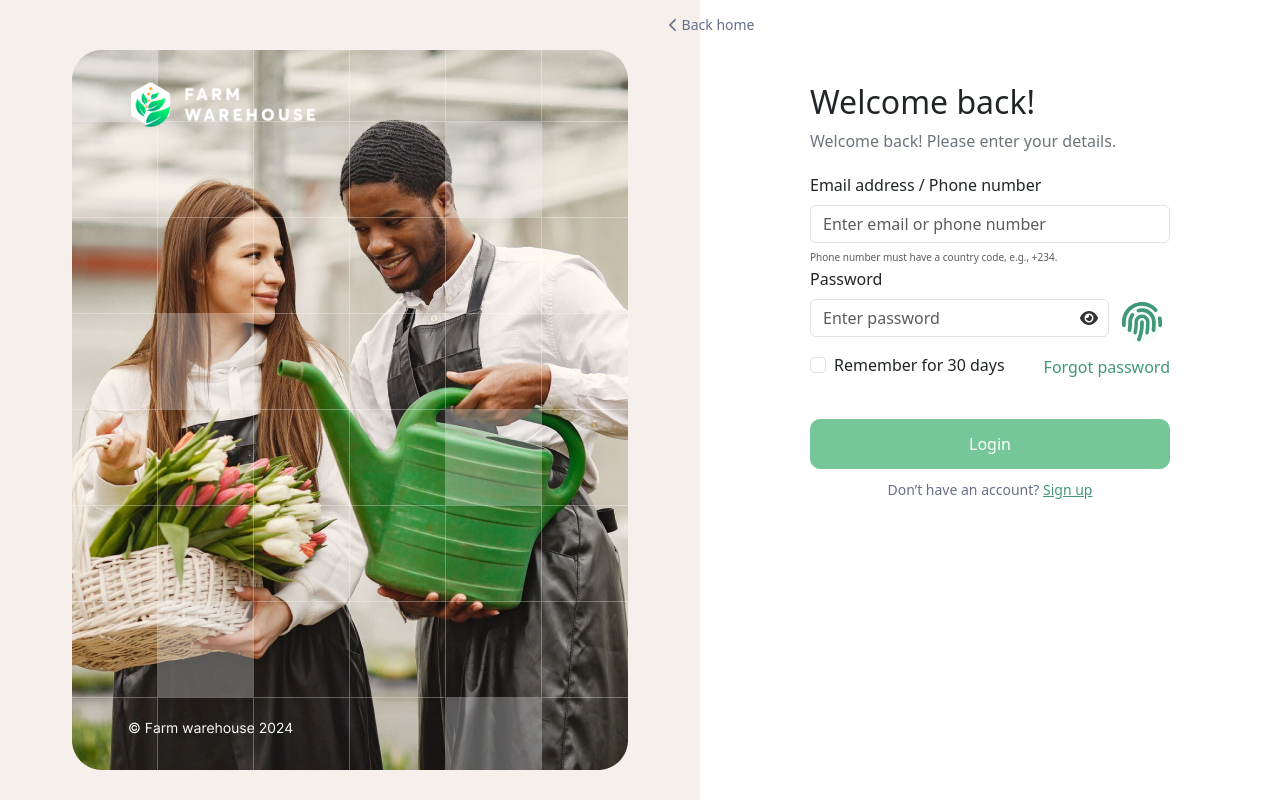
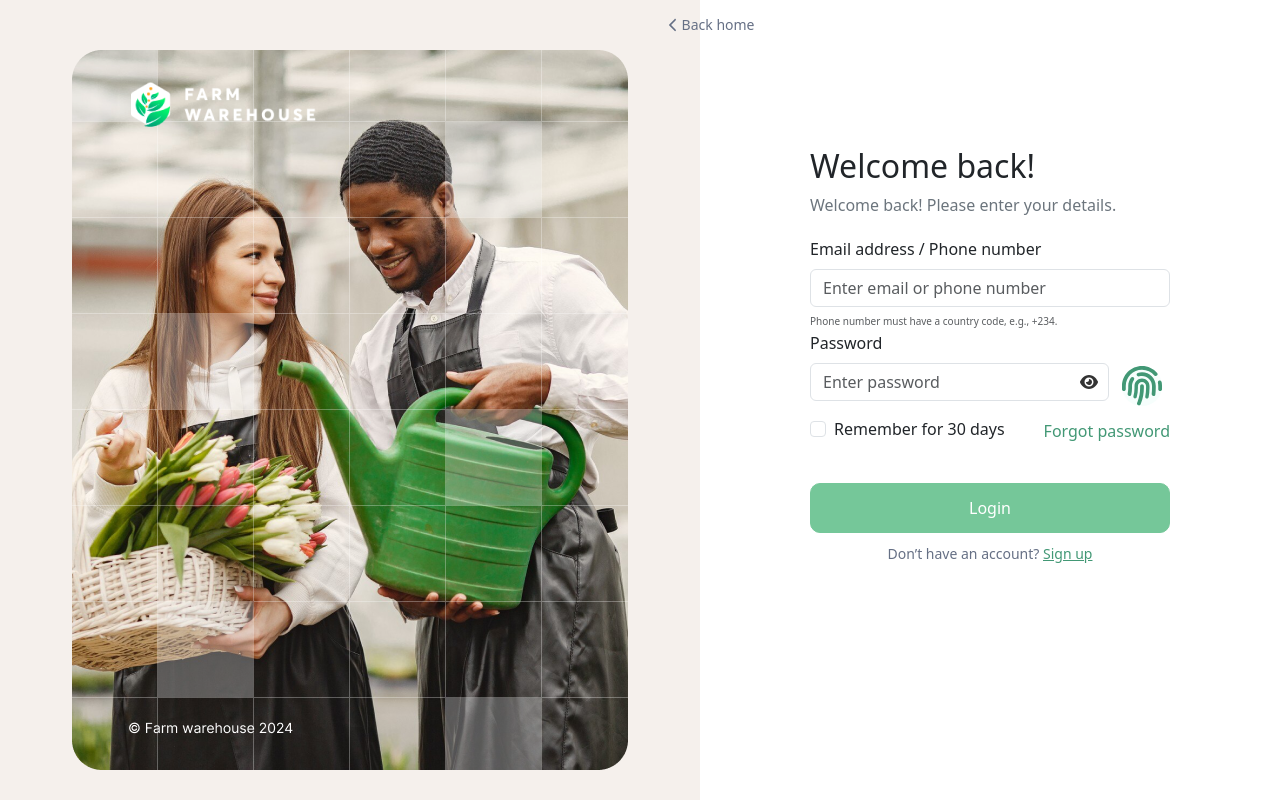
Before and after one commit to abbakarrsadiq/e-farm, a React (Vite) app: page / in a window 1280 px wide. Built offline with nearby package versions, Linux system fonts and the light colour scheme.

Commit message:
improved login UI

```diff
--- a/src/components/login/login.scss
+++ b/src/components/login/login.scss
@@ -33,7 +33,7 @@
   width: 360px;
   height: 356px;
   gap: 40px;
-  margin-top: 3rem;
+  margin-top: 7rem;
 }
 
 #back-home {
```
